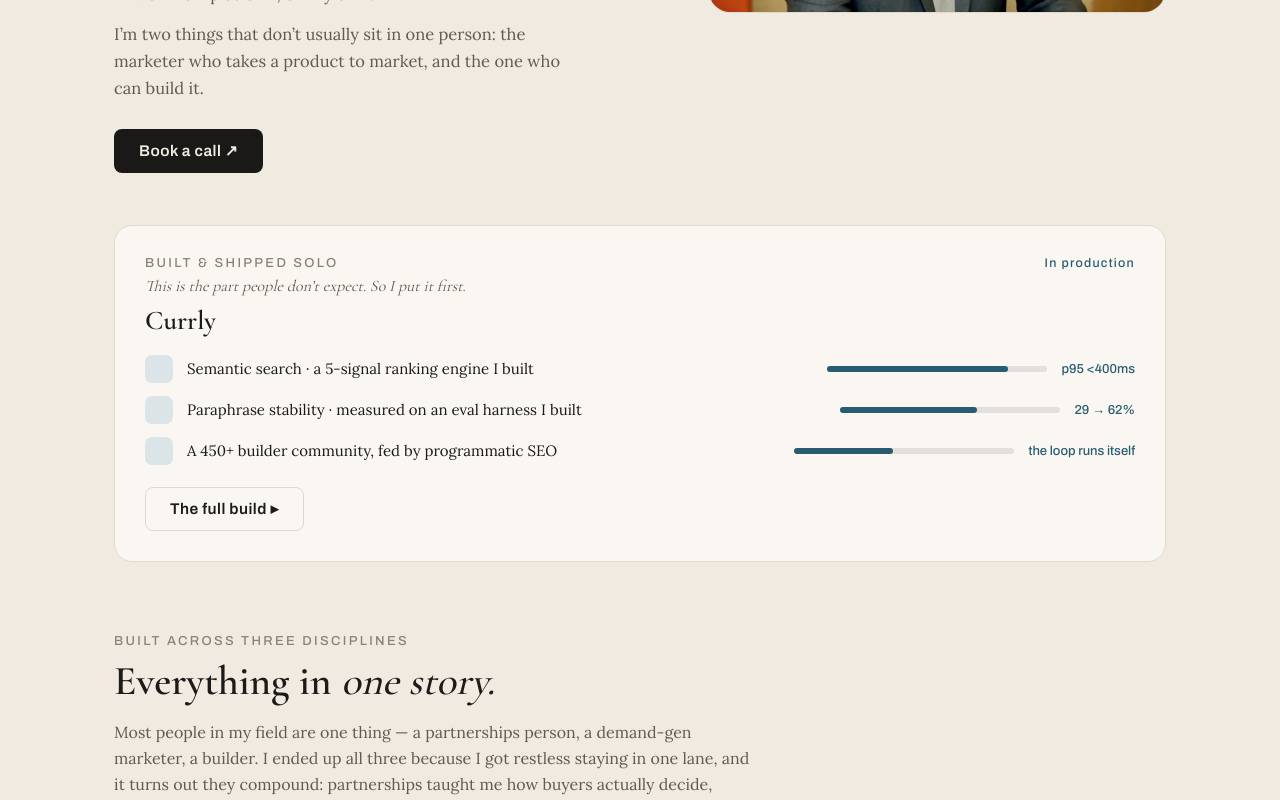
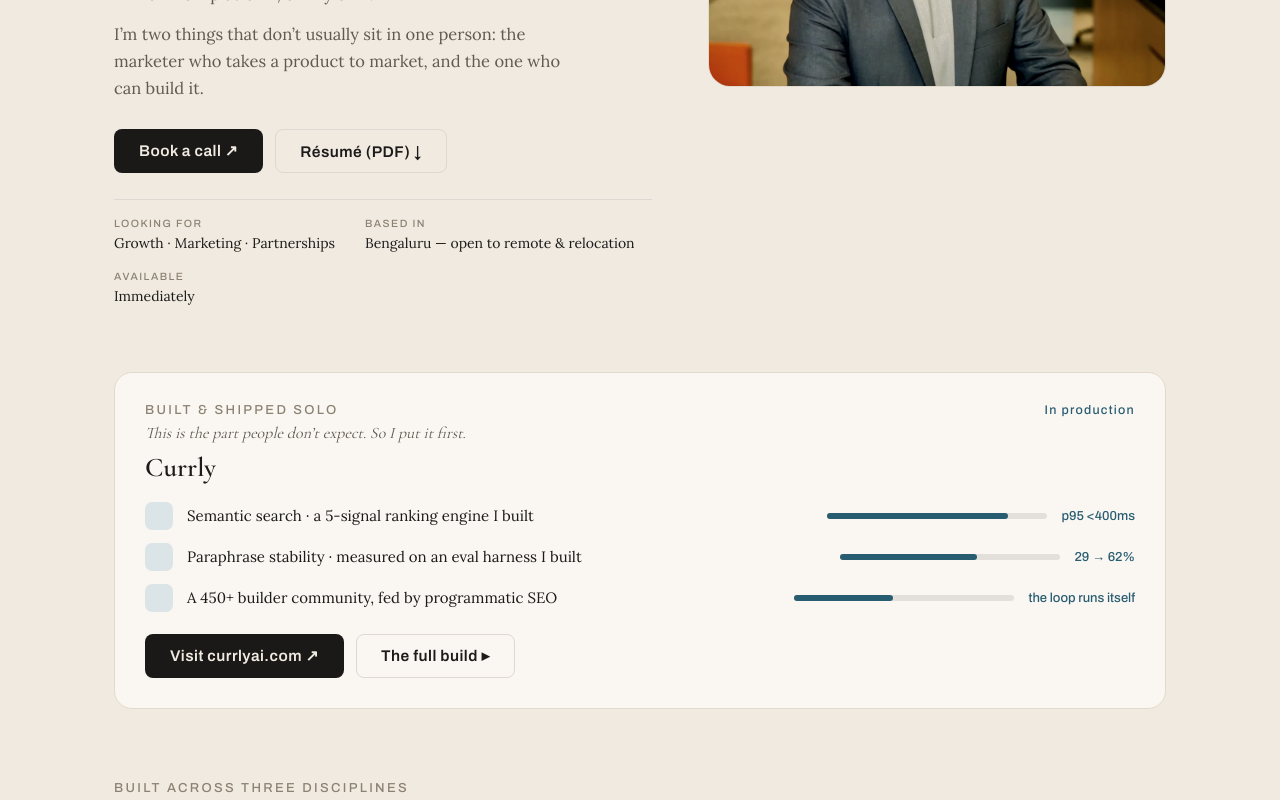
Before and after one commit to rohit1703/rohit-executive-portfolio, a Next.js app: page / in a window 1280 px wide. Shown: the part 740-1540 px from the top of the page. Built offline with nearby package versions, Linux system fonts and the light colour scheme.

Commit message:
feat(hero): recruiter fast-path — résumé download, 'looking for' facts, live Currly link

```diff
--- a/app/globals.css
+++ b/app/globals.css
@@ -92,6 +92,12 @@
   font-family:var(--sans); font-size:12.5px; letter-spacing:.06em;
 }
 .avail-year { background:var(--accent); color:var(--accent-ink); border-radius:14px; padding:3px 9px; letter-spacing:.08em; }
+
+/* Hero "what I'm looking for" — scannable facts for recruiters. */
+.seeking { display:flex; flex-wrap:wrap; gap:18px 30px; margin-top:26px; padding-top:18px; border-top:1px solid var(--line); }
+.seeking > div { min-width:0; }
+.seeking dt { font-family:var(--sans); font-size:10.5px; letter-spacing:.14em; text-transform:uppercase; color:var(--faint); margin:0 0 5px; }
+.seeking dd { margin:0; font-family:var(--body); font-size:14px; line-height:1.3; color:var(--ink); }
 .hero h1 { margin:22px 0 0; font-family:var(--serif); font-weight:600; font-size:clamp(30px,4.7vw,60px); line-height:1.08; letter-spacing:-.01em; }
 .hero h1 em { font-style:italic; font-weight:500; }
 .hero p.lead { font-family:var(--body); font-size:16.5px; line-height:1.62; margin:24px 0 0; max-width:46ch; color:var(--muted); }
--- a/app/page.tsx
+++ b/app/page.tsx
@@ -2,7 +2,7 @@
 import ReferencesRail from '@/components/ReferencesRail';
 import EventsCoverflow from '@/components/EventsCoverflow';
 import { COVERFLOW } from '@/lib/content';
-import { CAL, LINKEDIN_ACTIVITY } from '@/lib/site';
+import { CAL, LINKEDIN_ACTIVITY, RESUME, CURRLY_URL } from '@/lib/site';
 
 const DISCIPLINES: { num: string; label: string; stat: string; body: string }[] = [
   { num: '01', label: 'Partnerships', stat: '$7M · 20x YoY', body: 'I build channels from zero. 54 BFSI partnerships at ClearTax, and two promotions at Plum building the ecosystem.' },
@@ -77,7 +77,22 @@
           </p>
           <div style={{ display: 'flex', gap: 12, flexWrap: 'wrap', marginTop: 28 }}>
             <a className="pill pill-primary" href={CAL} target="_blank" rel="noopener noreferrer">Book a call ↗</a>
+            <a className="pill pill-ghost" href={RESUME} target="_blank" rel="noopener noreferrer">Résumé (PDF) ↓</a>
           </div>
+          <dl className="seeking">
+            <div>
+              <dt>Looking for</dt>
+              <dd>Growth · Marketing · Partnerships</dd>
+            </div>
+            <div>
+              <dt>Based in</dt>
+              <dd>Bengaluru &mdash; open to remote &amp; relocation</dd>
+            </div>
+            <div>
+              <dt>Available</dt>
+              <dd>Immediately</dd>
+            </div>
+          </dl>
         </div>
       </section>
 
@@ -102,7 +117,8 @@
               </div>
             ))}
           </div>
-          <div style={{ marginTop: 22 }}>
+          <div style={{ marginTop: 22, display: 'flex', gap: 12, flexWrap: 'wrap' }}>
+            <a className="pill pill-primary" href={CURRLY_URL} target="_blank" rel="noopener noreferrer">Visit currlyai.com ↗</a>
             <Link className="pill pill-ghost" href="/currly">The full build ▸</Link>
           </div>
         </div>
--- a/lib/site.ts
+++ b/lib/site.ts
@@ -7,6 +7,7 @@
 export const PHONE = '+91 77024 06403';
 export const PHONE_HREF = 'tel:+917702406403';
 export const RESUME = '/Rohit_Mallavarapu_Resume.pdf';
+export const CURRLY_URL = 'https://currlyai.com';
 
 export const NAV_LINKS: [string, string][] = [
   ['/currly', 'Currly'],
```
Also changed, not shown: 1 other file (tests, documents, lock files or other folders).
